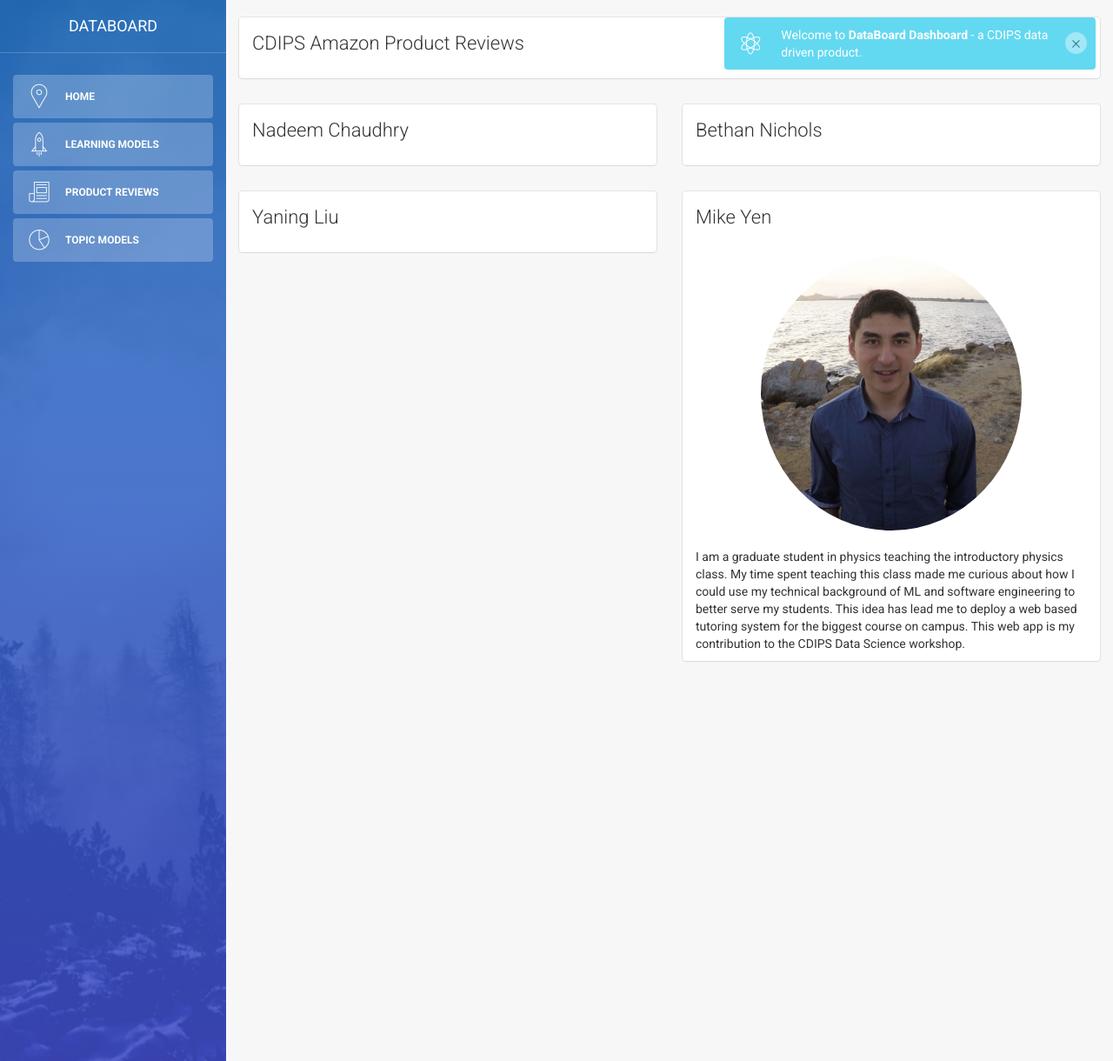
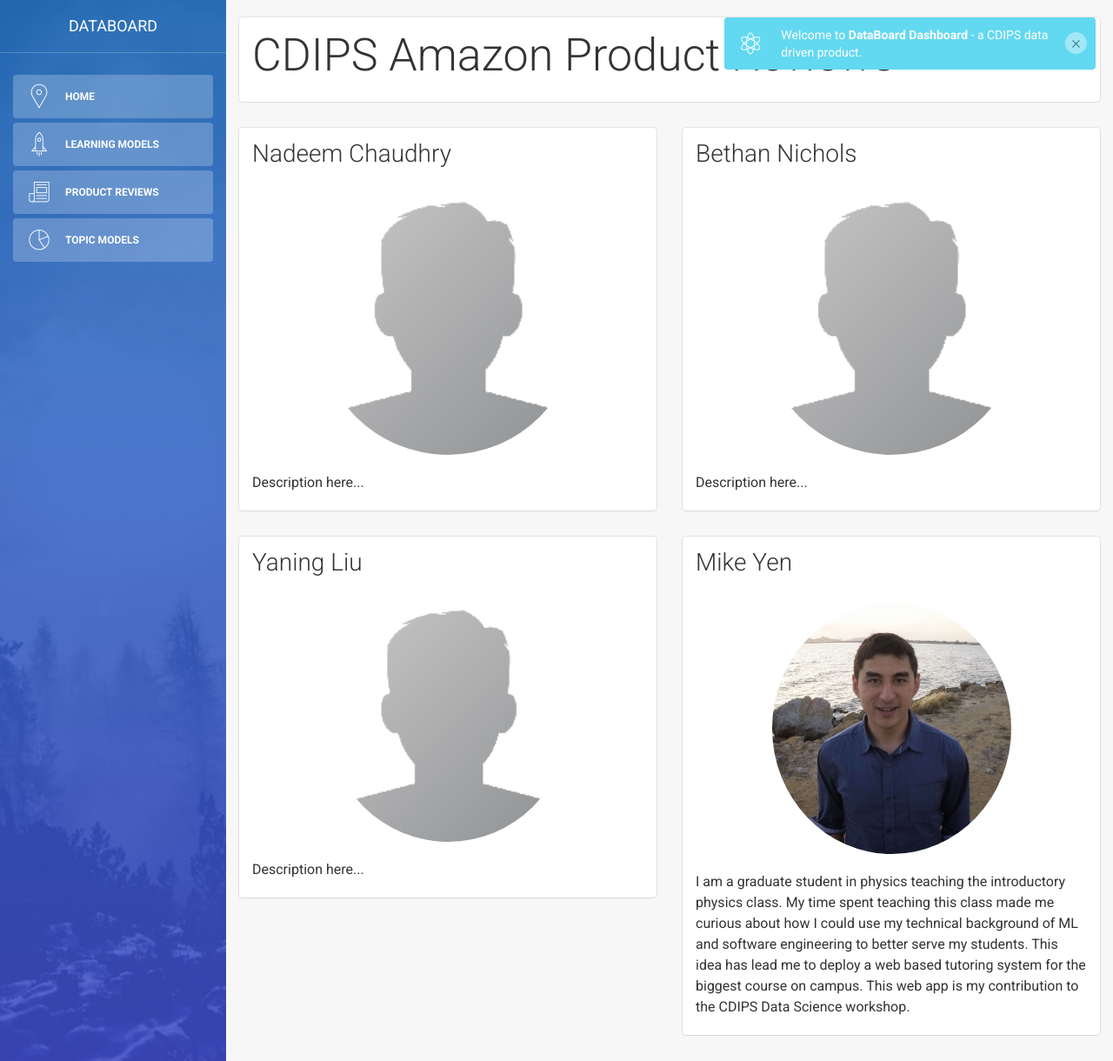
Before and after one commit to CDIPSDataScience2016/cdips-datawicked, a Flask app: page / in a window 1280 px wide. Shown: the whole page at 87% size. Run offline with Flask 2, Linux system fonts and the light colour scheme; parts of the project's set-up code (start-up, migrations or seed data) failed here and were passed over; some libraries are stand-ins or nearby versions.

Commit message:
new html review page and home page

```diff
--- a/app/templates/dashboard.html
+++ b/app/templates/dashboard.html
@@ -118,7 +118,7 @@
           <form action="/product" method="post" class="form-inline">
           <div class="row">
                <div class="form-group">
-                    <select multiple name="product_select" class="form-control" id="sel2">
+                    <select multiple name="product_select" class="form-control" id="sel2" required>
 		      <option value="AmazonBasics USB to lightning charger for Apple">AmazonBasics USB</option>
 		      <option value="Google Chromecast">Google Chromecast</option>
 		      <option value="Kindle Fire">Kindle Fire</option>
@@ -236,7 +236,8 @@
 
         	$.notify({
             	icon: 'pe-7s-science',
-            	message: "Welcome to <b>DataBoard Dashboard</b> - a CDIPS data driven product."
+            	message: "Select a one or more products to visualize their
+            	review trends - a CDIPS data driven product."
 
             },{
                 type: 'info',
--- a/app/templates/index.html
+++ b/app/templates/index.html
@@ -158,7 +158,7 @@
         <div class="col-md-12" id="sentiment_plot">
           <div class="card">
             <div class="header">
-              <h4 class="title">CDIPS Amazon Product Reviews</h4>
+              <h1 class="title">CDIPS Amazon Product Reviews</h1>
             </div>
 	    <div class="content"></div>
           </div>
@@ -167,47 +167,69 @@
 	<div class="col-md-6" id="nadeem">
           <div class="card">
             <div class="header">
-              <h4 class="title">Nadeem Chaudhry</h4>
+              <h3 class="title">Nadeem Chaudhry</h3>
             </div>
-	    <div class="content"></div>
+	    <div class="content">
+	      <div class="header" align="center">
+		<img src="/static/assets/img/faces/face-0.jpg"
+		     class="img-circle" width="300">
+	      </div>
+	      <br>
+	      <p>Description here...</p>
+	    </div>
           </div>
         </div>
 
 	<div class="col-md-6" id="bethan">
           <div class="card">
             <div class="header">
-              <h4 class="title">Bethan Nichols</h4>
+              <h3 class="title">Bethan Nichols</h3>
             </div>
-	    <div class="content"></div>
+	    <div class="content">
+	      <div class="header" align="center">
+		<img src="/static/assets/img/faces/face-0.jpg"
+		     class="img-circle" width="300">
+	      </div>
+	      <br>
+	      <p>Description here...</p>
+	    </div>
           </div>
         </div>
+
 
 	<div class="col-md-6" id="yaning">
           <div class="card">
             <div class="header">
-              <h4 class="title">Yaning Liu</h4>
+	      <h3 class="title">Yaning Liu</h3>
             </div>
-	    <div class="content"></div>
+	    <div class="content">
+	      <div class="header" align="center">
+		<img src="/static/assets/img/faces/face-0.jpg"
+		     class="img-circle" width="275">
+	      </div>
+	      <br>
+	      <p>Description here...</p>
+	    </div>
           </div>
         </div>
 
 	<div class="col-md-6" id="mike">
           <div class="card">
             <div class="header">
-              <h4 class="title">Mike Yen</h4>
+	      <h3 class="title">Mike Yen</h3>
             </div>
 	    <div class="content">
 	      <div class="header" align="center">
-	      <img src="/static/img/mike_head.jpg" class="img-circle"
-		   width=300>
+		<img src="/static/img/mike_head.jpg" class="img-circle"
+		     width="275">
 	      </div>
 	      <br>
-	      I am a graduate student in physics teaching the introductory
+	      <p>I am a graduate student in physics teaching the introductory
 	      physics class. My time spent teaching this class made me curious
 	      about how I could use my technical background of ML and software
 	      engineering to better serve my students. This idea has lead me to
 	      deploy a web based tutoring system for the biggest course on
-	      campus. This web app is my contribution to the CDIPS Data Science workshop.
+	      campus. This web app is my contribution to the CDIPS Data Science workshop.</p>
 	    </div>
           </div>
         </div>
```
